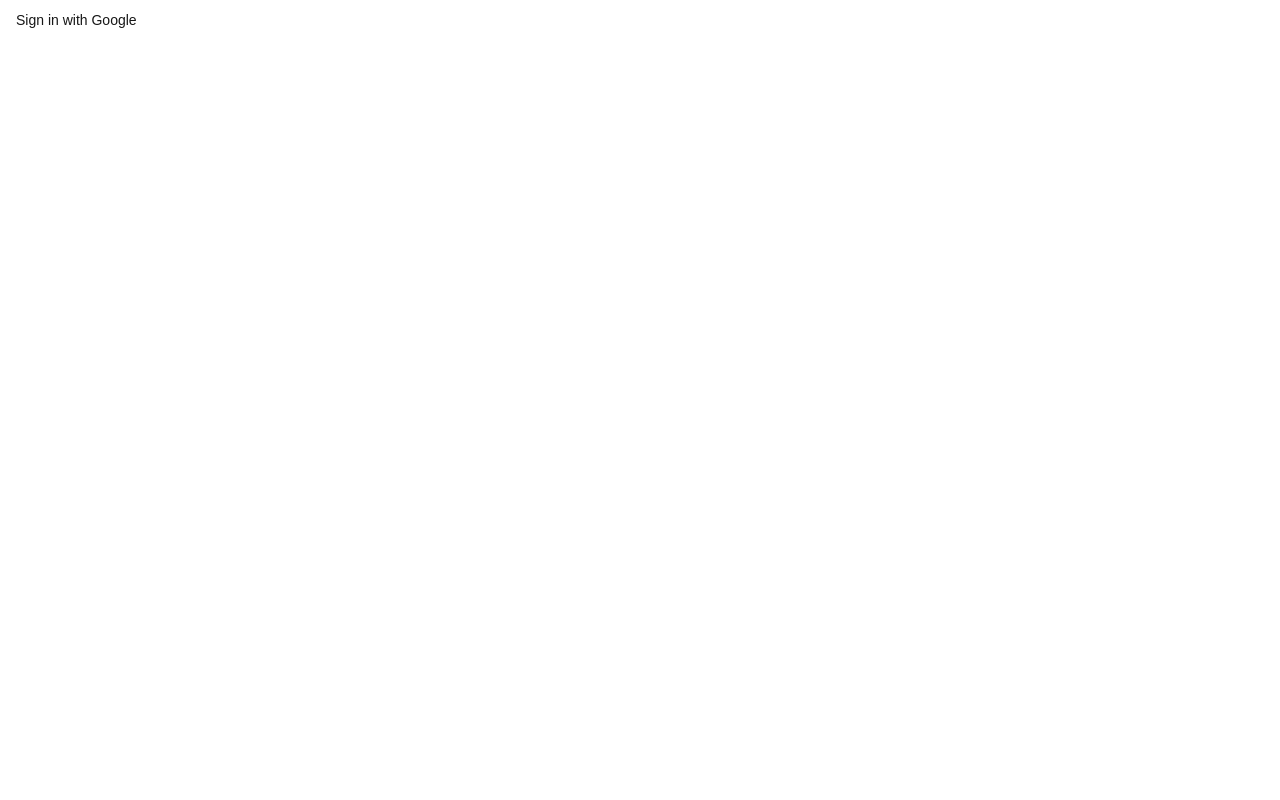
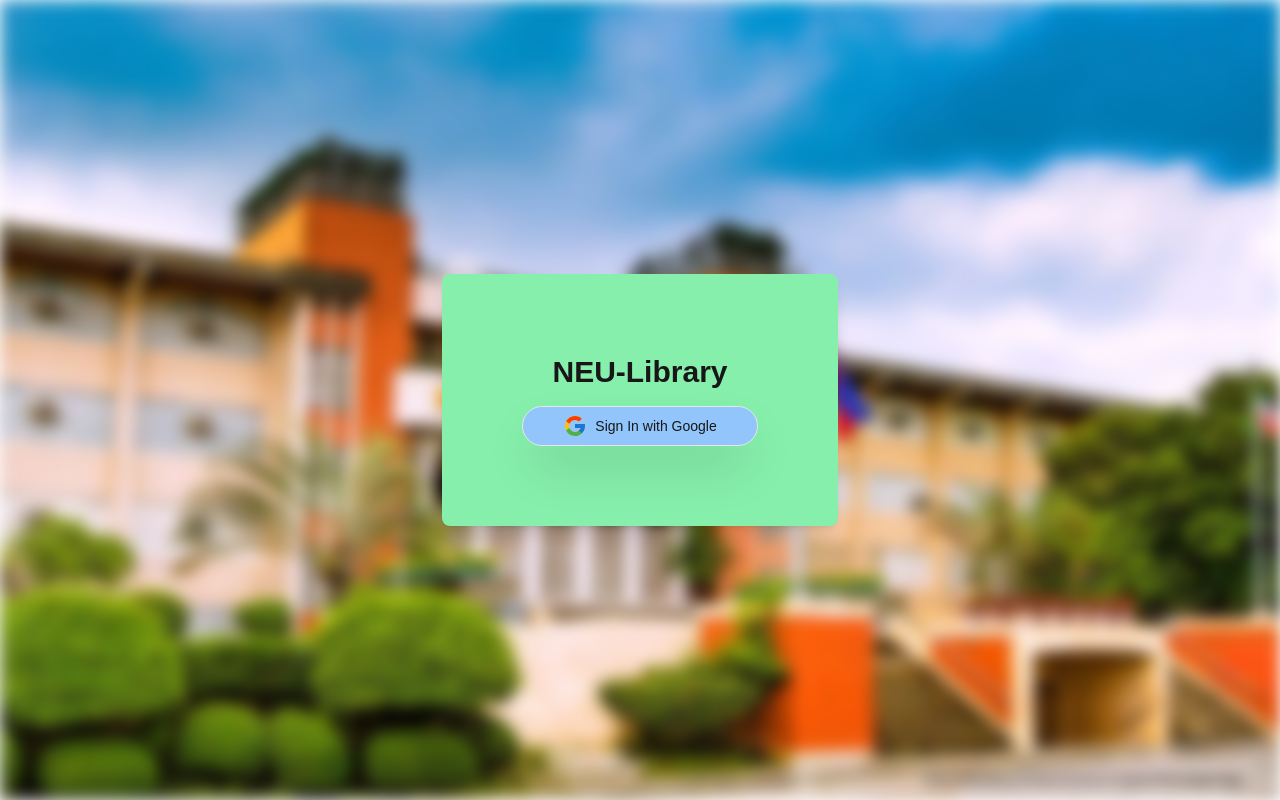
Before and after one commit to ThesisTrack/thesis-archiving, a Next.js app: page / in a window 1280 px wide. Built offline with nearby package versions, Linux system fonts and the light colour scheme.

Commit message:
Login Page

```diff
--- a/package.json
+++ b/package.json
@@ -21,6 +21,7 @@
     "react": "^18",
     "react-dom": "^18",
     "react-google-button": "^0.8.0",
+    "react-icons": "^5.3.0",
     "tailwind-merge": "^2.5.2",
     "tailwindcss-animate": "^1.0.7"
   },
--- a/src/app/page.js
+++ b/src/app/page.js
@@ -1,12 +1,30 @@
-'use client'
+"use client";
 import { Button } from "@/components/ui/button";
-import { signIn} from "next-auth/react";
+import { signIn, signOut } from "next-auth/react";
+import { FcGoogle } from "react-icons/fc";
+import { backgroundImage } from "@/components/homebackgroundimg";
 
 
 export default function Home() {
   return (
-    <div>
-      <Button className="" onClick={() => signIn('google')}>Sign in with Google</Button>
+    <div className="flex justify-center items-center h-screen bg-cover bg-center">
+
+     <div className="absolute inset-0"
+        style={{...backgroundImage}}
+      />
+
+      <div className="relative z-10 flex justify-center items-center">
+        <div className="w-full max-w-lg p-20 bg-green-300 rounded-lg shadow-lg flex flex-col items-center">
+          <h1 className="text-3xl font-bold mb-4">NEU-Library</h1>
+          <Button
+            className="flex items-center bg-blue-300 border border-black-300 shadow-2xl px-10 py-2 rounded-full hover:bg-black-500"
+            onClick={() => signIn("google")}
+          >
+            <FcGoogle className="mr-2" size={24} />
+            Sign In with Google
+          </Button>
+        </div>
+      </div>
     </div>
   );
 }
--- /dev/null
+++ b/src/components/homebackgroundimg.js
@@ -0,0 +1,14 @@
+
+export  const backgroundImage  = {
+    backgroundImage: 'url(new_era_university_qc_main_cover.png)',
+    backgroundSize: 'cover',
+    backgroundPosition: 'center',
+    height: '100vh',
+    color: 'white',
+    margin: 0,
+    padding: 0,
+    display: 'flex',
+    flexDirection: 'column',
+    alignItems: 'center',
+    filter: 'blur(8px)'
+};
```
Also changed, not shown: public/new_era_university_qc_main_cover.png (added), 1 other file (tests, documents, lock files or other folders).
